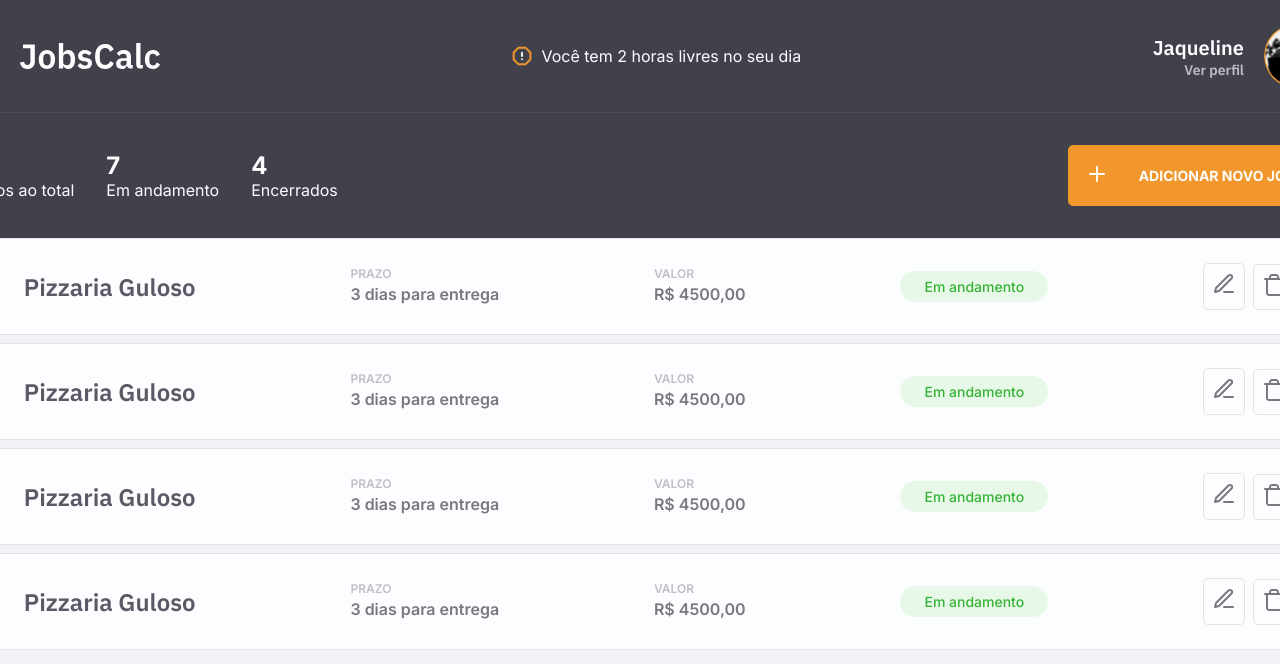
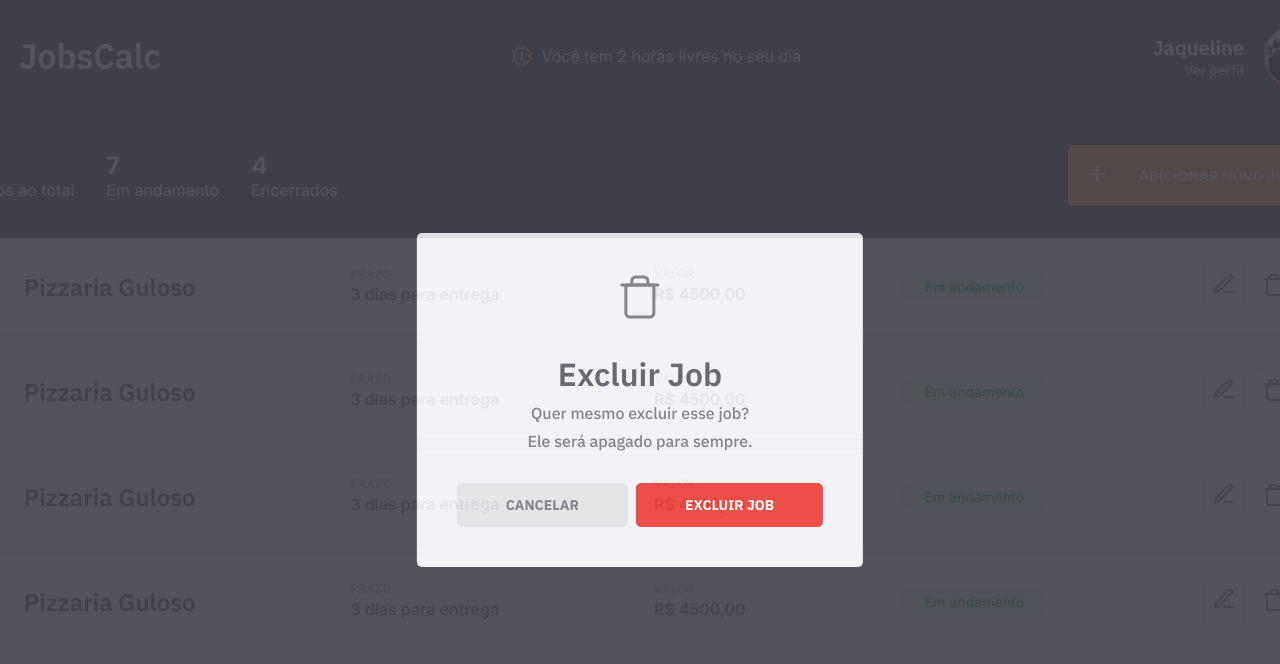
Before and after one commit to femolinos/jobs-calc, a Next.js app: page / in a window 1280 px wide. Both pictures are taken after a click on the button 1273 px from the left and 286 px from the top of the page. Shown: the top 664 px of the page. Built offline with nearby package versions, Linux system fonts and the light colour scheme.

Commit message:
feat: added delete job modal

```diff
--- a/package.json
+++ b/package.json
@@ -15,10 +15,12 @@
     "next": "13.0.4",
     "react": "18.2.0",
     "react-dom": "18.2.0",
+    "react-modal": "^3.16.1",
     "styled-components": "^5.3.6",
     "typescript": "4.9.3"
   },
   "devDependencies": {
+    "@types/react-modal": "^3.13.1",
     "@types/styled-components": "^5.1.26"
   }
 }
--- a/src/components/JobCard/index.tsx
+++ b/src/components/JobCard/index.tsx
@@ -1,8 +1,9 @@
-import React from "react";
+import React, { useState } from "react";
 
 import {
   ButtonsContainer,
   DeadlineSection,
+  DeleteJobModalContent,
   JobCardButton,
   JobCounterAndNameSection,
   JobCounterText,
@@ -13,6 +14,37 @@ import {
 } from "./styles";
 
 export function JobCard() {
+  const [isModalOpen, setIsModalOpen] = useState(false);
+  const modalStyles = {
+    overlay: {
+      background: "#41414C",
+      opacity: 0.9,
+    },
+    content: {
+      display: "flex",
+      alignItems: "center",
+      justifyContent: "center",
+      flexDirection: "column",
+      width: "fit-content",
+      padding: "2.5rem",
+      background: "#f0f2f5",
+      opacity: 1,
+      borderRadius: "5px",
+      position: "absolute",
+      top: "50%",
+      left: "50%",
+      transform: "translate(-50%, -50%)",
+    }
+  }
+
+  function openModal() {
+    setIsModalOpen(true);
+  }
+
+  function closeModal() {
+    setIsModalOpen(false);
+  }
+
   return (
     <Wrapper>
       <JobCounterAndNameSection>
@@ -36,10 +68,27 @@ export function JobCard() {
         <JobCardButton>
           <img src="/images/edit-icon.svg" alt="Edit job icon" />
         </JobCardButton>
-        <JobCardButton>
+        <JobCardButton onClick={openModal}>
           <img src="/images/delete-icon.svg" alt="Delete job icon" />
         </JobCardButton>
       </ButtonsContainer>
+      <DeleteJobModalContent
+        isOpen={isModalOpen}
+        onRequestClose={closeModal}
+        style={modalStyles}
+      >
+        <img src="/images/big-trash.svg" alt="Delete Job Image" />
+
+        <h2>Excluir Job</h2>
+
+        <p>Quer mesmo excluir esse job?</p>
+        <p>Ele será apagado para sempre.</p>
+
+        <div>
+          <button onClick={closeModal}>CANCELAR</button>
+          <button>EXCLUIR JOB</button>
+        </div>
+      </DeleteJobModalContent>
     </Wrapper>
   );
 }
--- a/src/components/JobCard/styles.ts
+++ b/src/components/JobCard/styles.ts
@@ -1,4 +1,5 @@
 import styled from "styled-components";
+import Modal from "react-modal";
 
 export const Wrapper = styled.section`
   display: flex;
@@ -104,3 +105,70 @@ export const JobCardButton = styled.button`
     filter: brightness(0.95);
   }
 `;
+
+export const DeleteJobModalContent = styled(Modal)`
+  h2 {
+    margin-top: 2rem;
+    font-size: 32px;
+    font-weight: 600;
+    font-family: "IBM Plex Sans", sans-serif;
+    color: #5a5a66;
+  }
+
+  p {
+    margin-top: 0.5rem;
+    font-weight: 500;
+    font-family: "IBM Plex Sans", sans-serif;
+    color: #787880;
+    text-align: center;
+  }
+
+  div {
+    display: flex;
+    align-items: center;
+    justify-content: center;
+
+    gap: 0.5rem;
+
+    margin-top: 2rem;
+
+    button:first-child {
+      padding: 12px 48px;
+      background: #e1e3e5;
+
+      font-size: 14px;
+      font-family: "IBM Plex Sans", sans-serif;
+      font-weight: 700;
+      color: #787880;
+
+      border: 1px solid #e1e3e6;
+      border-radius: 5px;
+
+      transition: filter 0.2s;
+
+      &:hover {
+        filter: brightness(0.95);
+      }
+    }
+
+    button:last-child {
+      padding: 12px 48px;
+      background: #eb3b35;
+
+      font-size: 14px;
+      font-family: "IBM Plex Sans", sans-serif;
+      font-weight: 700;
+      color: #fcfdff;
+
+      border: 1px solid #eb3b35;
+      border-radius: 5px;
+
+      transition: all 0.2s;
+
+      &:hover {
+        background: #fcfdff;
+        color: #eb3b35;
+      }
+    }
+  }
+`;
--- a/src/pages/styles.ts
+++ b/src/pages/styles.ts
@@ -18,7 +18,7 @@ export const PageContainer = styled.div`
   width: 1440px;
   padding: 0 2rem;
 
-  z-index: 9999;
+  z-index: 0;
 
   display: flex;
   flex-direction: column;
```
Also changed, not shown: public/images/big-trash.svg (added), 1 other file (tests, documents, lock files or other folders).
